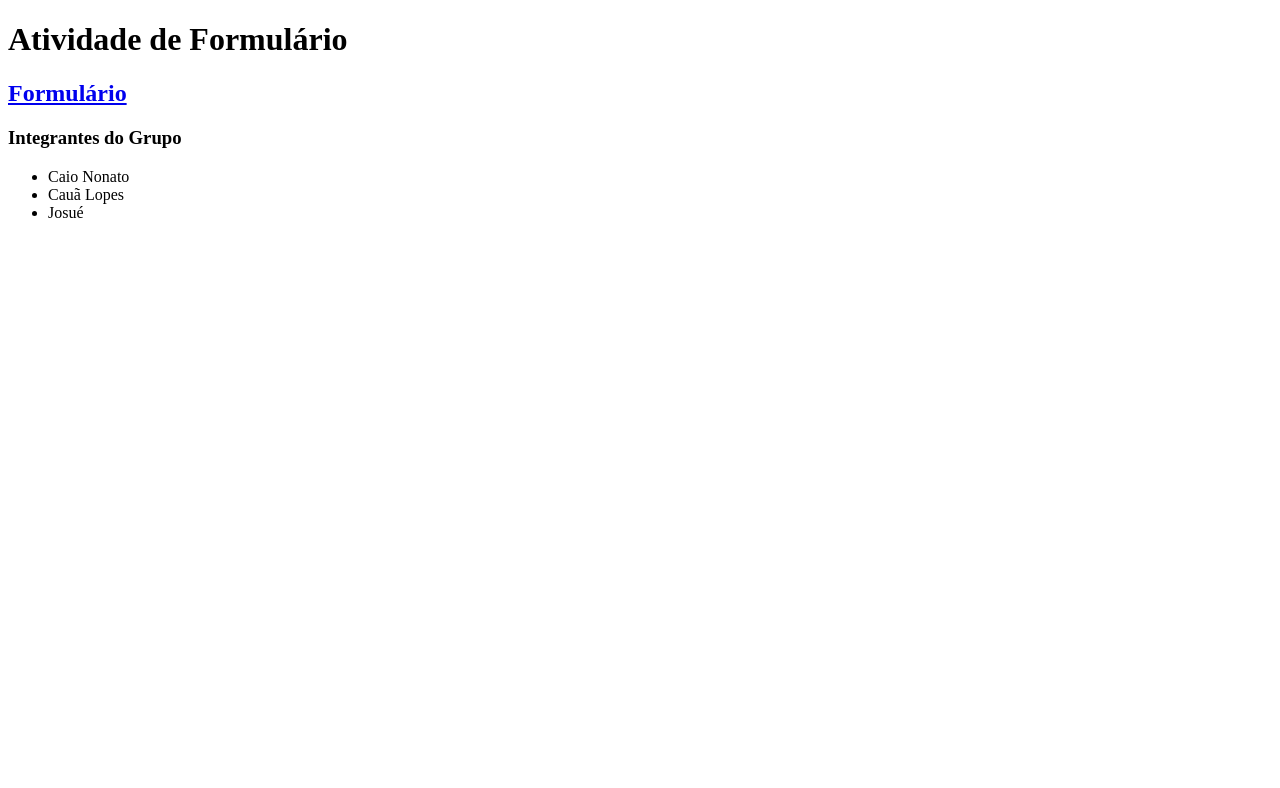
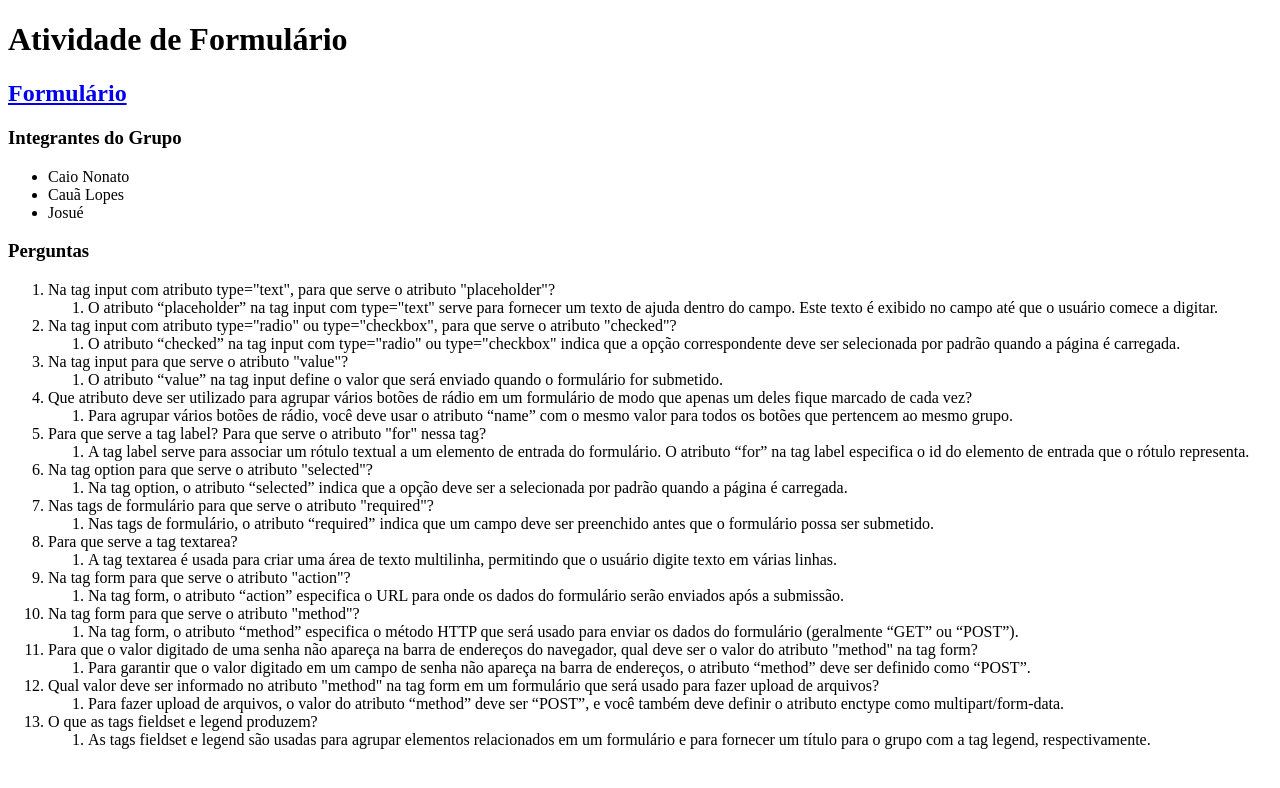
Before and after one commit to caua1701/formulario-html, a plain HTML site: page index.html in a window 1280 px wide. Drawn offline with Linux system fonts and the light colour scheme.

Commit message:
Adicionado as perguntas e respostas

```diff
--- a/index.html
+++ b/index.html
@@ -20,5 +20,87 @@
         <li>Josué</li>
     </ul>
 
+    <h3>Perguntas</h3>
+
+    <ol>
+        <li>Na tag input com atributo type="text", para que serve o atributo "placeholder"?
+            <ol>
+                <li>O atributo “placeholder” na tag input com type="text" serve para fornecer um texto de ajuda dentro do campo. Este texto é exibido no campo até que o usuário comece a digitar.</li>
+            </ol>
+        </li>
+
+        <li> Na tag input com atributo type="radio" ou type="checkbox", para que serve o atributo "checked"?
+            <ol>
+                <li>O atributo “checked” na tag input com type="radio" ou type="checkbox" indica que a opção correspondente deve ser selecionada por padrão quando a página é carregada.</li>
+            </ol>
+        </li>
+
+        <li>Na tag input para que serve o atributo "value"?
+            <ol>
+                <li>O atributo “value” na tag input define o valor que será enviado quando o formulário for submetido.</li>
+            </ol>
+        </li>
+
+        <li>Que atributo deve ser utilizado para agrupar vários botões de rádio em um formulário de modo que apenas um deles fique marcado de cada vez?
+            <ol>
+                <li>Para agrupar vários botões de rádio, você deve usar o atributo “name” com o mesmo valor para todos os botões que pertencem ao mesmo grupo.</li>
+            </ol>
+        </li>
+
+        <li>Para que serve a tag label? Para que serve o atributo "for" nessa tag?
+            <ol>
+                <li>A tag label serve para associar um rótulo textual a um elemento de entrada do formulário. O atributo “for” na tag label especifica o id do elemento de entrada que o rótulo representa.</li>
+            </ol>
+        </li>
+
+        <li>Na tag option para que serve o atributo "selected"?
+            <ol>
+                <li>Na tag option, o atributo “selected” indica que a opção deve ser a selecionada por padrão quando a página é carregada.</li>
+            </ol>
+        </li>
+
+        <li>Nas tags de formulário para que serve o atributo "required"?
+            <ol>
+                <li>Nas tags de formulário, o atributo “required” indica que um campo deve ser preenchido antes que o formulário possa ser submetido.</li>
+            </ol>
+        </li>
+
+        <li>Para que serve a tag textarea?
+            <ol>
+                <li>A tag textarea é usada para criar uma área de texto multilinha, permitindo que o usuário digite texto em várias linhas.</li>
+            </ol>
+        </li>
+
+        <li>Na tag form para que serve o atributo "action"?
+            <ol>
+                <li>Na tag form, o atributo “action” especifica o URL para onde os dados do formulário serão enviados após a submissão.</li>
+            </ol>
+        </li>
+
+        <li>Na tag form para que serve o atributo "method"?
+            <ol>
+                <li>Na tag form, o atributo “method” especifica o método HTTP que será usado para enviar os dados do formulário (geralmente “GET” ou “POST”).</li>
+            </ol>
+        </li>
+
+        <li>Para que o valor digitado de uma senha não apareça na barra de endereços do navegador, qual deve ser o valor do atributo "method" na tag form?
+            <ol>
+                <li>Para garantir que o valor digitado em um campo de senha não apareça na barra de endereços, o atributo “method” deve ser definido como “POST”.</li>
+            </ol>
+        </li>
+
+        <li>Qual valor deve ser informado no atributo "method" na tag form em um formulário que será usado para fazer upload de arquivos?
+            <ol>
+                <li>Para fazer upload de arquivos, o valor do atributo “method” deve ser “POST”, e você também deve definir o atributo enctype como multipart/form-data.</li>
+            </ol>
+        </li>
+
+        <li>O que as tags fieldset e legend produzem?
+            <ol>
+                <li>As tags fieldset e legend são usadas para agrupar elementos relacionados em um formulário e para fornecer um título para o grupo com a tag legend, respectivamente.</li>
+            </ol>
+        </li>
+    </ol>
+
 </body>
 </html>
```
